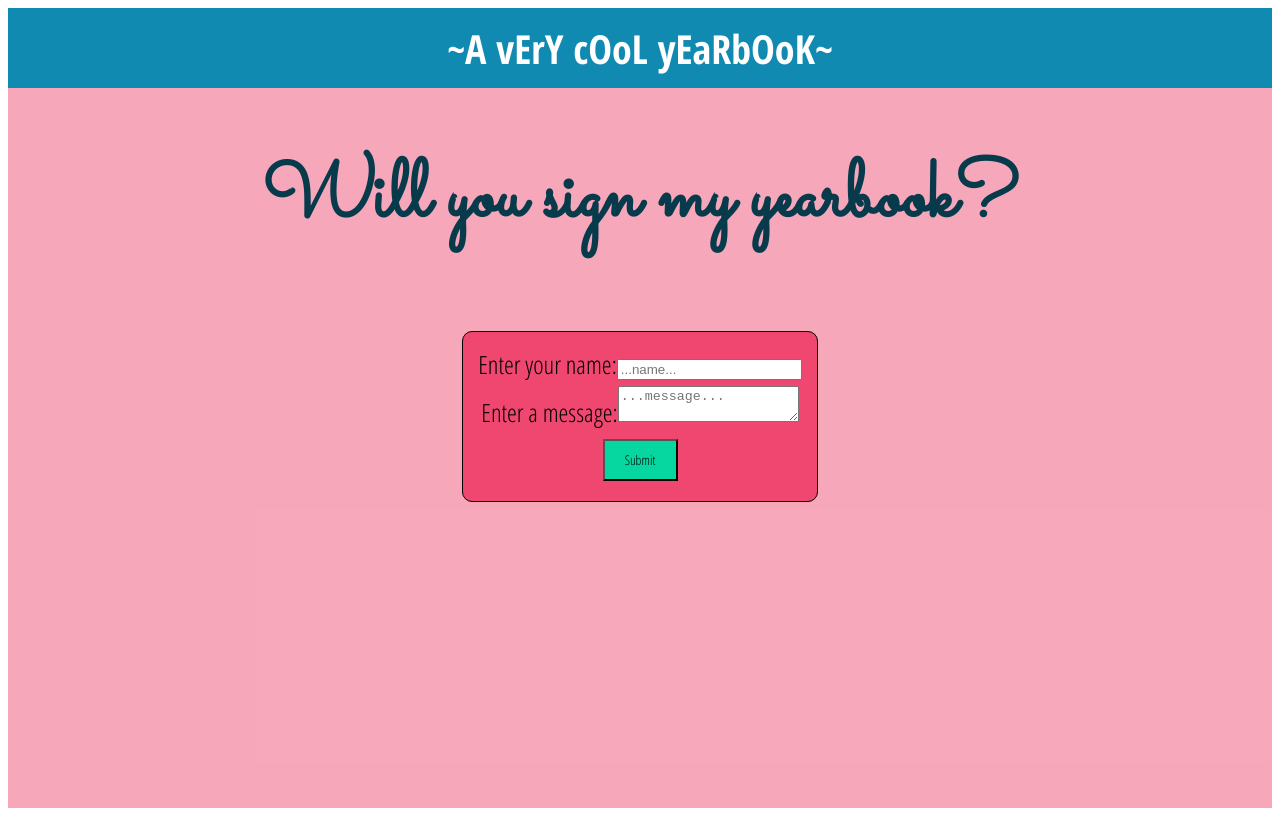
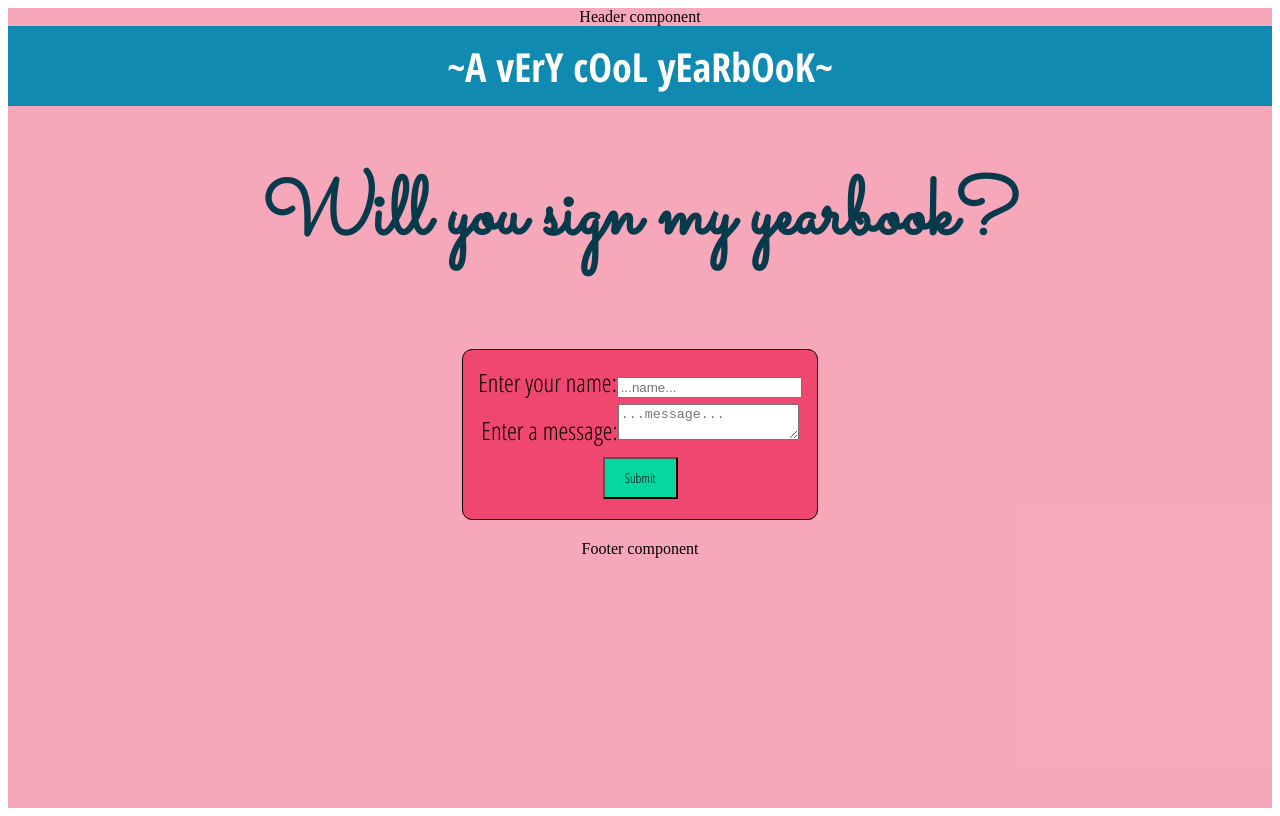
Before and after one commit to michellerenehey/adv-react-guestbook, a React (Create React App) app: page / in a window 1280 px wide. Built offline with nearby package versions, Linux system fonts and the light colour scheme.

Commit message:
creating layout component

```diff
--- a/src/App.jsx
+++ b/src/App.jsx
@@ -3,14 +3,17 @@ import Home from './views/Home/Home';
 import Header from './components/Header/Header';
 import Guestbook from './components/Guestbook/Guestbook';
 import Friends from './components/Friends/Friends';
+import Layout from './views/Layout/Layout';
 
 function App() {
   return (
     <div className="App">
-      <Header />
-      <Home />
-      <Guestbook />
-      <Friends />
+      <Layout>
+        <Header />
+        <Home />
+        <Guestbook />
+        <Friends />
+      </Layout>
     </div>
   );
 }
--- a/src/views/Home/Home.jsx
+++ b/src/views/Home/Home.jsx
@@ -9,6 +9,8 @@ export default function Home() {
   const { user, setUser } = useUser();
   const { messages, setMessages } = useMessages();
   const { userArray, setUserArray } = useUserArray();
+
+  console.log(userArray);
 
   const handleSubmit = (e) => {
     e.preventDefault();
--- /dev/null
+++ b/src/views/Layout/Footer/Footer.jsx
@@ -0,0 +1,5 @@
+import './Footer.css';
+
+export default function Footer() {
+  return <div>Footer component</div>;
+}
--- /dev/null
+++ b/src/views/Layout/Header/Header.jsx
@@ -0,0 +1,5 @@
+import './Header.css';
+
+export default function Header() {
+  return <div>Header component</div>;
+}
--- /dev/null
+++ b/src/views/Layout/Layout.jsx
@@ -0,0 +1,12 @@
+import Header from './Header/Header';
+import Footer from './Footer/Footer';
+
+export default function Layout({ children }) {
+  return (
+    <div>
+      <Header />
+      <main>{children}</main>
+      <Footer />
+    </div>
+  );
+}
```
Also changed, not shown: src/views/Layout/Footer/Footer.css (added), src/views/Layout/Header/Header.css (added).
